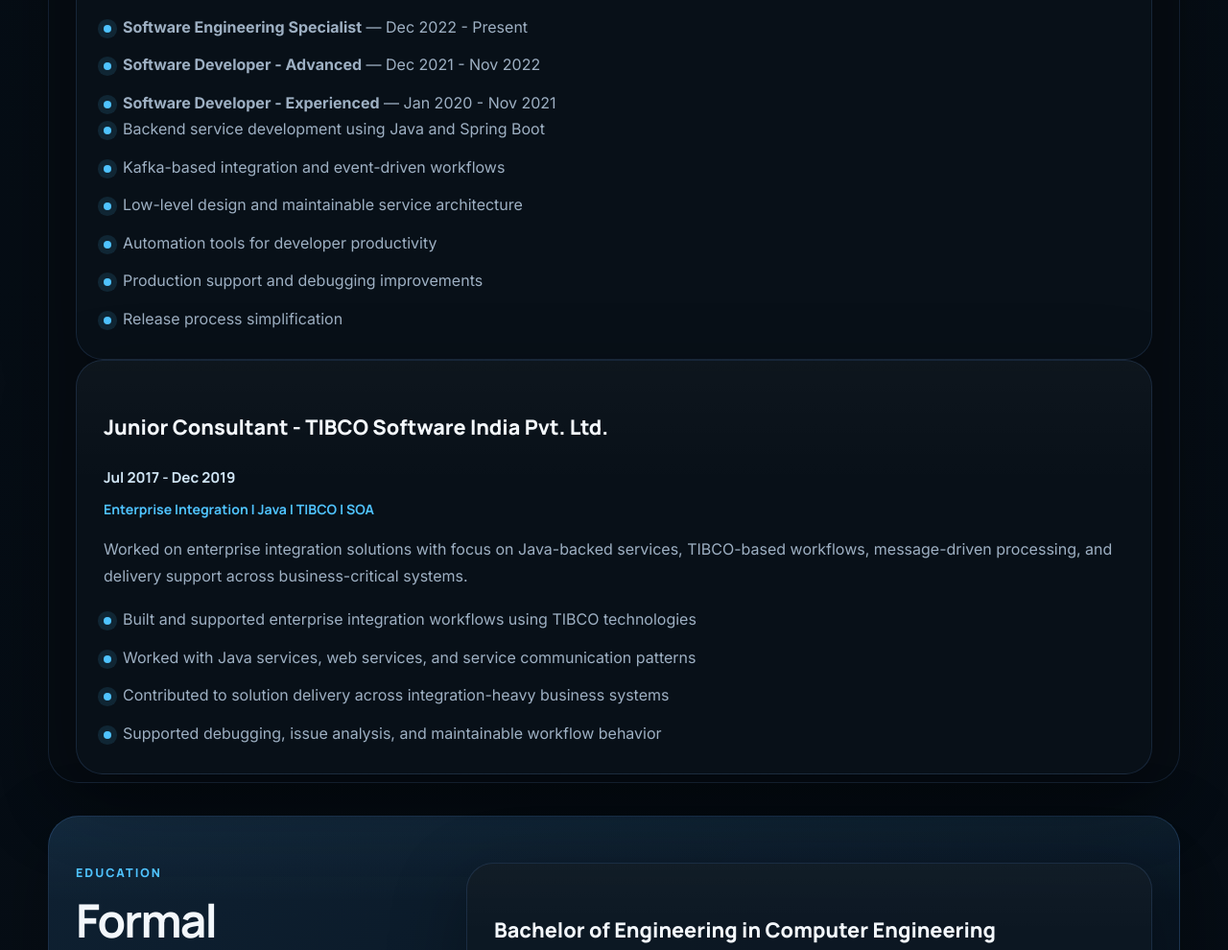
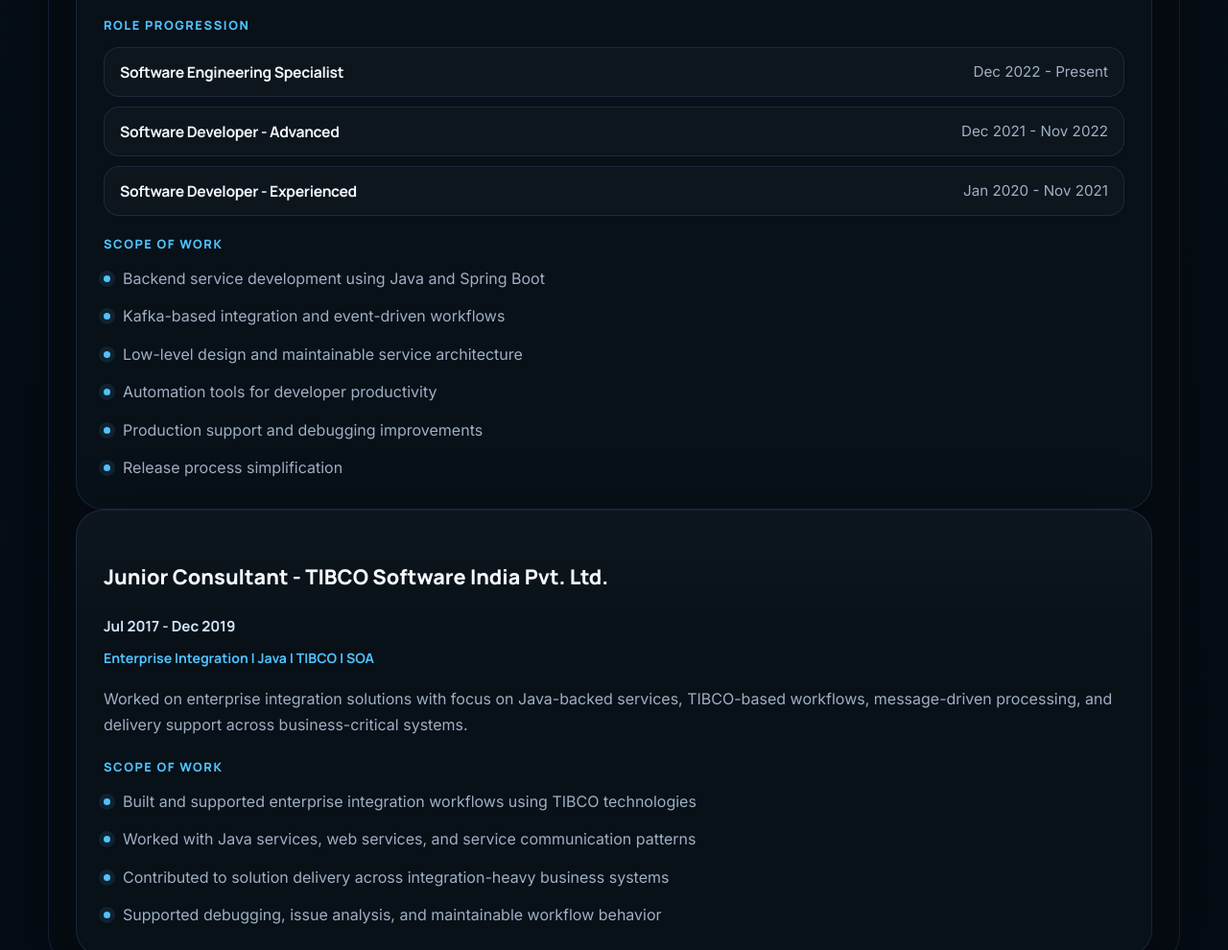
Before and after one commit to vijayptiwari/vijayptiwari.github.io, a website: page index.html in a window 1280 px wide. Shown: the part 8761-9751 px from the top of the page at 96% size. Drawn offline with Linux system fonts and the light colour scheme.

Commit message:
Polish experience section presentation

```diff
--- a/index.html
+++ b/index.html
@@ -630,19 +630,34 @@
             </div>
           </div>
           <p class="experience-summary">Worked across three role progressions at Amdocs while contributing to backend microservices, telecom platforms, Kafka integrations, automation tooling, production support improvements, and release process optimization.</p>
-          <ul class="detail-list experience-details">
-            <li><strong>Software Engineering Specialist</strong> — Dec 2022 - Present</li>
-            <li><strong>Software Developer - Advanced</strong> — Dec 2021 - Nov 2022</li>
-            <li><strong>Software Developer - Experienced</strong> — Jan 2020 - Nov 2021</li>
-          </ul>
-          <ul class="detail-list experience-details">
+          <div class="experience-subsection">
+            <p class="experience-subtitle">Role Progression</p>
+            <div class="role-timeline">
+              <div class="role-timeline-item">
+                <strong>Software Engineering Specialist</strong>
+                <span>Dec 2022 - Present</span>
+              </div>
+              <div class="role-timeline-item">
+                <strong>Software Developer - Advanced</strong>
+                <span>Dec 2021 - Nov 2022</span>
+              </div>
+              <div class="role-timeline-item">
+                <strong>Software Developer - Experienced</strong>
+                <span>Jan 2020 - Nov 2021</span>
+              </div>
+            </div>
+          </div>
+          <div class="experience-subsection">
+            <p class="experience-subtitle">Scope of Work</p>
+            <ul class="detail-list experience-details">
             <li>Backend service development using Java and Spring Boot</li>
             <li>Kafka-based integration and event-driven workflows</li>
             <li>Low-level design and maintainable service architecture</li>
             <li>Automation tools for developer productivity</li>
             <li>Production support and debugging improvements</li>
             <li>Release process simplification</li>
-          </ul>
+            </ul>
+          </div>
         </article>
         <article class="experience-panel reveal">
           <div class="experience-header">
@@ -653,12 +668,15 @@
             </div>
           </div>
           <p class="experience-summary">Worked on enterprise integration solutions with focus on Java-backed services, TIBCO-based workflows, message-driven processing, and delivery support across business-critical systems.</p>
-          <ul class="detail-list experience-details">
+          <div class="experience-subsection">
+            <p class="experience-subtitle">Scope of Work</p>
+            <ul class="detail-list experience-details">
             <li>Built and supported enterprise integration workflows using TIBCO technologies</li>
             <li>Worked with Java services, web services, and service communication patterns</li>
             <li>Contributed to solution delivery across integration-heavy business systems</li>
             <li>Supported debugging, issue analysis, and maintainable workflow behavior</li>
-          </ul>
+            </ul>
+          </div>
         </article>
       </section>
 
--- a/styles.css
+++ b/styles.css
@@ -625,9 +625,62 @@
   margin: 0 0 18px;
 }
 
+.experience-subsection + .experience-subsection {
+  margin-top: 18px;
+}
+
+.experience-subtitle {
+  margin: 0 0 12px;
+  color: var(--accent);
+  font-family: "Manrope", sans-serif;
+  font-size: 0.8rem;
+  font-weight: 800;
+  letter-spacing: 0.12em;
+  text-transform: uppercase;
+}
+
+.role-timeline {
+  display: grid;
+  gap: 10px;
+}
+
+.role-timeline-item {
+  display: flex;
+  align-items: center;
+  justify-content: space-between;
+  gap: 16px;
+  padding: 14px 16px;
+  border: 1px solid var(--line);
+  border-radius: 16px;
+  background: rgba(255, 255, 255, 0.025);
+}
+
+.role-timeline-item strong {
+  font-family: "Manrope", sans-serif;
+  font-size: 0.98rem;
+  letter-spacing: -0.02em;
+}
+
+.role-timeline-item span {
+  color: var(--muted);
+  font-size: 0.95rem;
+  white-space: nowrap;
+}
+
 .experience-details {
   display: grid;
   gap: 12px;
+}
+
+.experience-details li {
+  color: var(--muted);
+}
+
+.experience-details li::before {
+  top: 10px;
+  width: 7px;
+  height: 7px;
+  box-shadow: 0 0 0 5px rgba(79, 195, 255, 0.1);
 }
 
 .contact-panel {
@@ -773,6 +826,15 @@
     flex-direction: column;
   }
 
+  .role-timeline-item {
+    flex-direction: column;
+    align-items: flex-start;
+  }
+
+  .role-timeline-item span {
+    white-space: normal;
+  }
+
   .hero-actions,
   .credibility-strip {
     gap: 10px;
```
